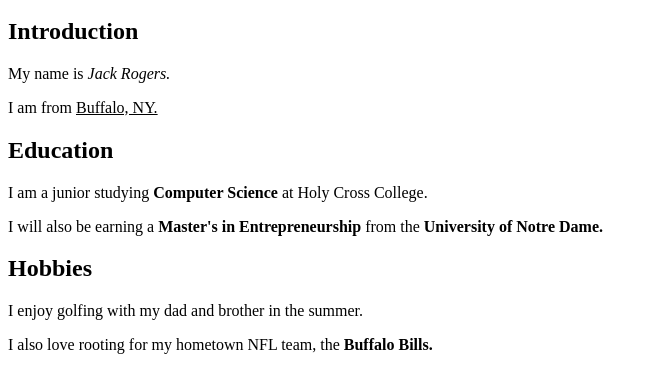
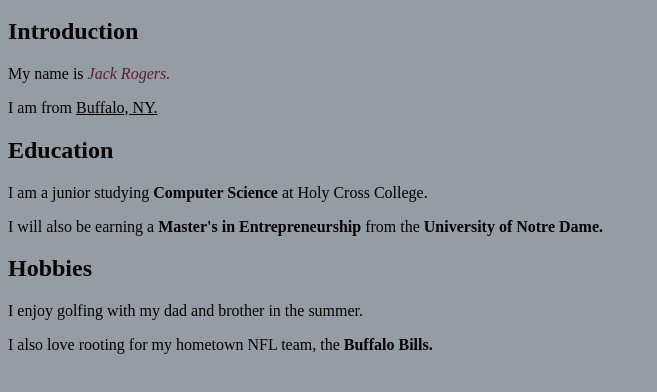
Before and after one commit to Cyber8800839/Cyber8800839.github.io, a plain HTML site: page index.html in a window 1280 px wide. Shown: the part 188-580 px from the top of the page, without its empty margins (0-657 px from the left). Drawn offline with Linux system fonts and the light colour scheme.

Commit message:
Create CSS file and link to all existing HTML files - for issue #4

```diff
--- a/index.html
+++ b/index.html
@@ -3,6 +3,7 @@
   <head>
     <title>My Website</title>
      <link rel="icon" href="logo.svg" type="image/svg+xml">
+     <link rel="stylesheet" href="style.css">
   </head>
 <header>
     <nav>
--- /dev/null
+++ b/style.css
@@ -0,0 +1,6 @@
+body {
+    background-color: #949ca6;
+ }
+em {
+    color: #601c2e;
+}
```
Also changed, not shown: contact.html (+1 -0 lines), gallery.html (+1 -0 lines), resume.html (+1 -0 lines).
